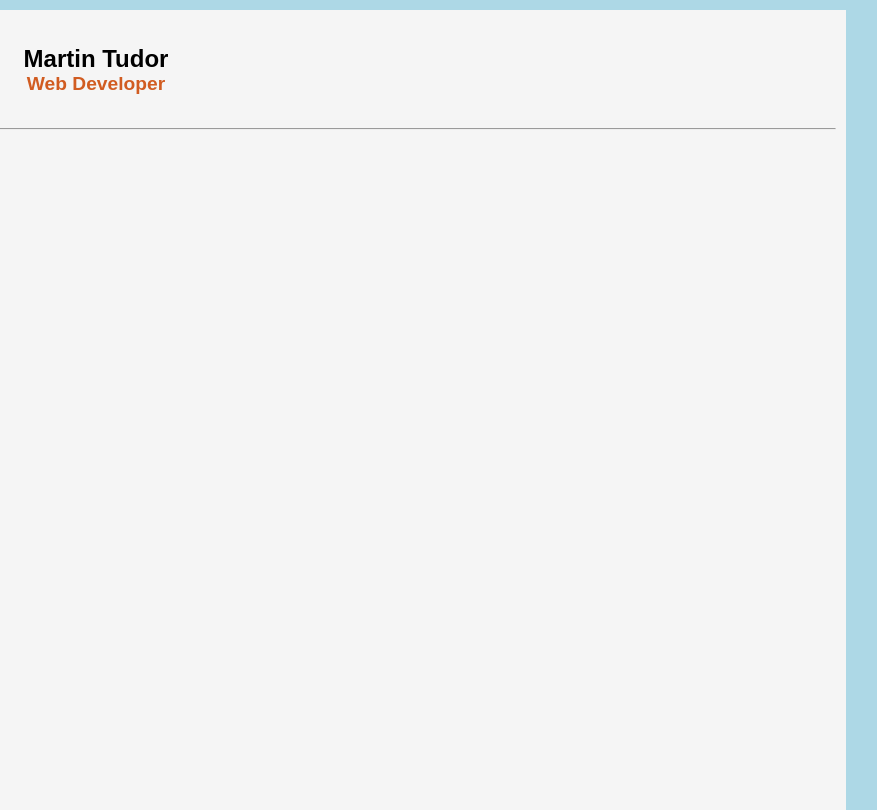
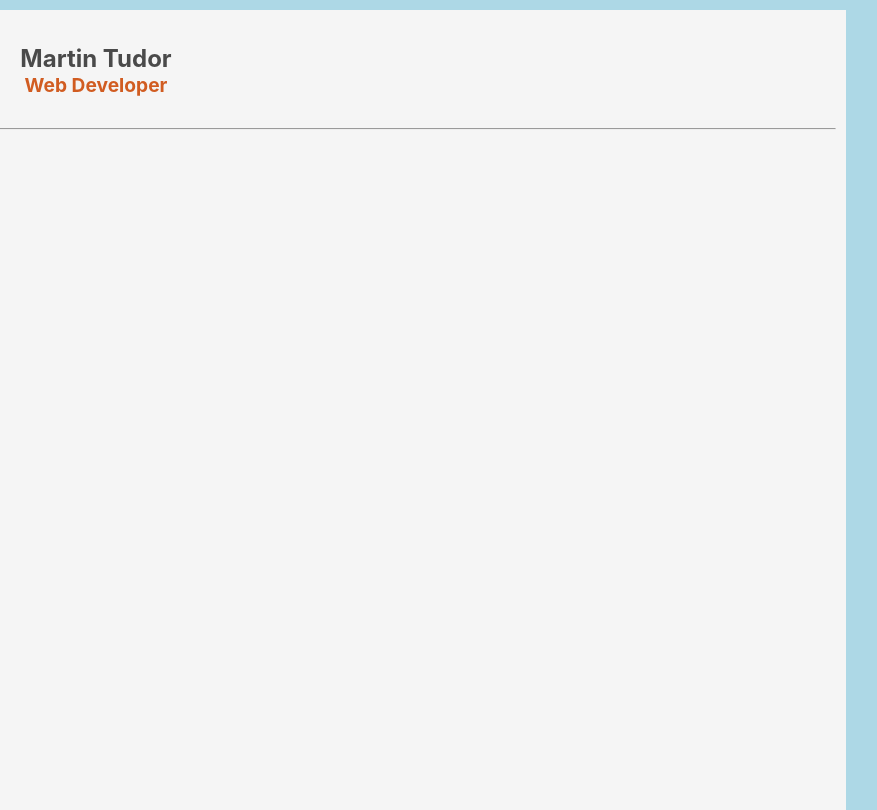
Before and after one commit to MagicMart/martintudor-old.com, a React app: page / in a window 1280 px wide. Shown: the full height of the page, 274-1151 px from the left. Built offline with nearby package versions, Linux system fonts and the light colour scheme.

Commit message:
update css

```diff
--- a/src/main.css
+++ b/src/main.css
@@ -17,5 +17,11 @@ body,
 
 body {
     margin: 0;
-    font-family: Arial, Helvetica, sans-serif;
+    -moz-osx-font-smoothing: grayscale;
+    -webkit-font-smoothing: antialiased;
+    color: #4a4a4a;
+    font-family: -apple-system, BlinkMacSystemFont, "Segoe UI", "Roboto",
+        "Oxygen", "Ubuntu", "Helvetica Neue", Arial, sans-serif;
+    font-size: 1rem;
+    text-rendering: optimizelegibility;
 }
```
